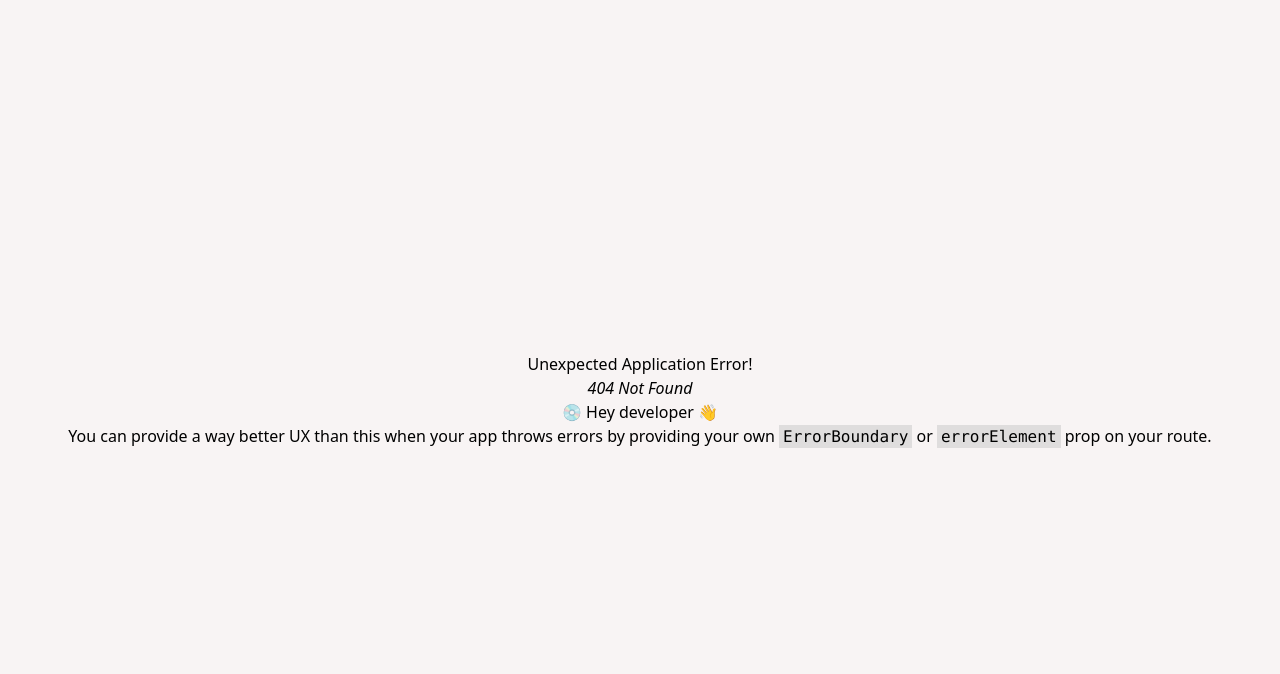
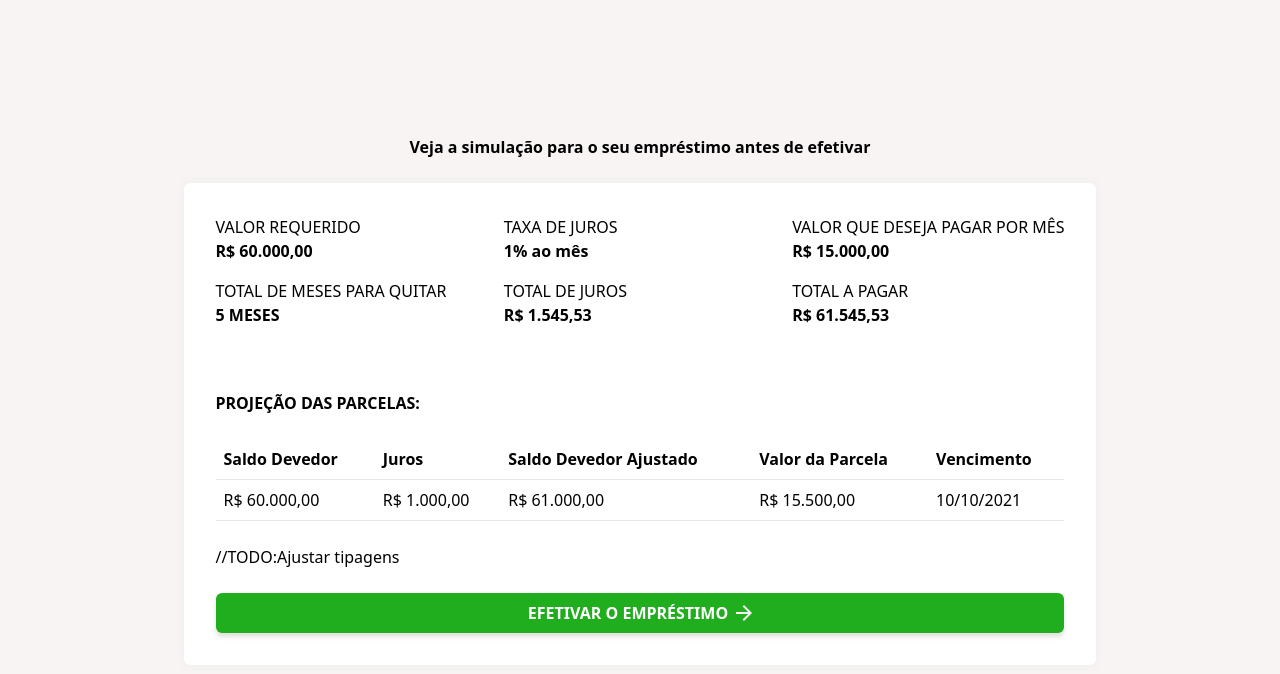
Before and after one commit to Seiixas/emprestimos-web, a React (Vite) app: page /1 in a window 1280 px wide. Before the commit this address had no page. Shown: the top 674 px of the page. Built offline with nearby package versions, Linux system fonts and the light colour scheme; no server answers.

Commit message:
feat: Finish simulation page

```diff
--- a/src/App.tsx
+++ b/src/App.tsx
@@ -1,10 +1,10 @@
 import { SnackbarProvider } from "notistack";
-import { Routes } from "./routes";
+import { AppRoutes } from "./routes";
 
 export default function App() {
   return (
     <SnackbarProvider>
-      <Routes />
+      <AppRoutes />
     </SnackbarProvider>
   );
 }
--- a/src/components/button.tsx
+++ b/src/components/button.tsx
@@ -1,14 +1,22 @@
 import { ButtonHTMLAttributes, forwardRef, PropsWithChildren } from "react";
 
 interface ButtonProps
-  extends PropsWithChildren<ButtonHTMLAttributes<HTMLButtonElement>> {}
+  extends PropsWithChildren<ButtonHTMLAttributes<HTMLButtonElement>> {
+  variant?: "primary" | "secondary";
+}
 
-const BaseButton = ({ children, ...rest }: ButtonProps) => {
+const BaseButton = ({
+  children,
+  variant = "primary",
+  ...rest
+}: ButtonProps) => {
+  const styles =
+    variant === "primary"
+      ? "border-border-500 rounded-md px-4 py-2 bg-orange-500 font-semibold text-white uppercase shadow-[0px_4px_4px_0px_#87878740] flex items-center justify-center gap-2"
+      : "border-border-500 rounded-md px-4 py-2 bg-green-500 font-semibold text-white uppercase shadow-[0px_4px_4px_0px_#87878740] flex items-center justify-center gap-2";
+
   return (
-    <button
-      {...rest}
-      className="border-border-500 rounded-md px-4 py-2 bg-orange-500 font-semibold text-white uppercase shadow-[0px_4px_4px_0px_#87878740]"
-    >
+    <button {...rest} className={styles}>
       {children}
     </button>
   );
--- /dev/null
+++ b/src/components/table.tsx
@@ -0,0 +1,45 @@
+import React from "react";
+
+type Row = {
+  [key: string]: string;
+};
+
+export type Header<T> = {
+  label: string;
+  key: keyof T;
+};
+
+interface TableProps<T extends Row>
+  extends React.HTMLAttributes<HTMLTableElement> {
+  headers: Header<T>[];
+  data: T[];
+}
+
+const Table = <T extends Row>({ headers, data, ...rest }: TableProps<T>) => {
+  return (
+    <table className="w-full" {...rest}>
+      <thead>
+        <tr>
+          {headers.map((header) => (
+            <th key={String(header.key)} className="p-2 text-left" scope="col">
+              {header.label}
+            </th>
+          ))}
+        </tr>
+      </thead>
+      <tbody>
+        {data.map((row, rowIndex) => (
+          <tr key={rowIndex}>
+            {headers.map((header) => (
+              <td key={String(header.key)} className="p-2 border-b border-t">
+                {row[header.key]}
+              </td>
+            ))}
+          </tr>
+        ))}
+      </tbody>
+    </table>
+  );
+};
+
+export { Table };
--- /dev/null
+++ b/src/pages/Simulation/Simulation.tsx
@@ -0,0 +1,107 @@
+import { useParams } from "react-router-dom";
+import { Button } from "../../components/button";
+import { Header, Table } from "../../components/table";
+import ArrowIcon from "../../assets/arrow.svg";
+import { useFetch } from "../../hooks/use-fetch";
+
+interface LoanSimulator {
+  outstanding_balance: string;
+  fees: string;
+  outstanding_balance_adjusted: string;
+  installment_value: string;
+  due_date: string;
+}
+
+const tableHeaders: Header<LoanSimulator>[] = [
+  { label: "Saldo Devedor", key: "outstanding_balance" },
+  { label: "Juros", key: "fees" },
+  { label: "Saldo Devedor Ajustado", key: "outstanding_balance_adjusted" },
+  { label: "Valor da Parcela", key: "installment_value" },
+  { label: "Vencimento", key: "due_date" },
+];
+
+const data: LoanSimulator[] = [
+  {
+    outstanding_balance: new Intl.NumberFormat("pt-BR", {
+      style: "currency",
+      currency: "BRL",
+    }).format(60000),
+    fees: new Intl.NumberFormat("pt-BR", {
+      style: "currency",
+      currency: "BRL",
+    }).format(1000),
+    outstanding_balance_adjusted: new Intl.NumberFormat("pt-BR", {
+      style: "currency",
+      currency: "BRL",
+    }).format(61000),
+    installment_value: new Intl.NumberFormat("pt-BR", {
+      style: "currency",
+      currency: "BRL",
+    }).format(15500),
+    due_date: "10/10/2021",
+  },
+];
+
+const Simulation = () => {
+  const { simulationId } = useParams<{ simulationId: string }>();
+
+  const [{ data: loans }] = useFetch<LoanSimulator>(
+    `/loan-simulations/${simulationId}`,
+    {
+      method: "GET",
+    }
+  );
+
+  return (
+    <>
+      <main>
+        <header className="flex flex-col items-center gap-8">
+          <h1 className="font-bold">
+            Veja a simulação para o seu empréstimo antes de efetivar
+          </h1>
+        </header>
+        <section className="bg-white rounded-md shadow-[0px_0px_10px_0px_#ECECEC] p-8 mt-6">
+          <article className="grid grid-cols-3 grid-rows-3 gap-4 items-start">
+            <div>
+              <p>VALOR REQUERIDO</p>
+              <p className="font-bold">R$ 60.000,00</p>
+            </div>
+            <div>
+              <p>TAXA DE JUROS</p>
+              <p className="font-bold">1% ao mês</p>
+            </div>
+            <div>
+              <p>VALOR QUE DESEJA PAGAR POR MÊS</p>
+              <p className="font-bold">R$ 15.000,00</p>
+            </div>
+            <div>
+              <p>TOTAL DE MESES PARA QUITAR</p>
+              <p className="font-bold">5 MESES</p>
+            </div>
+            <div>
+              <p>TOTAL DE JUROS</p>
+              <p className="font-bold">R$ 1.545,53</p>
+            </div>
+            <div>
+              <p>TOTAL A PAGAR</p>
+              <p className="font-bold">R$ 61.545,53</p>
+            </div>
+          </article>
+          <article className="flex flex-col gap-6">
+            <h3 className="font-bold">PROJEÇÃO DAS PARCELAS:</h3>
+            <Table headers={tableHeaders} data={data} /> //TODO:Ajustar tipagens
+            <Button variant="secondary">
+              <span>EFETIVAR O EMPRÉSTIMO</span>
+              <img
+                src={ArrowIcon}
+                alt="Ícone de uma seta na cor branca apontando para a direita"
+              />
+            </Button>
+          </article>
+        </section>
+      </main>
+    </>
+  );
+};
+
+export { Simulation };
--- a/src/routes.tsx
+++ b/src/routes.tsx
@@ -1,19 +1,14 @@
-import { createBrowserRouter, RouterProvider } from "react-router-dom";
+import { BrowserRouter, Route, Routes } from "react-router-dom";
 import { Home } from "./pages/Home/Home";
+import { Simulation } from "./pages/Simulation/Simulation";
 
-const router = createBrowserRouter([
-  {
-    path: "/",
-    element: <Home />,
-  },
-  {
-    path: "/simulation",
-    element: <div>About</div>,
-  },
-]);
-
-const Routes = () => {
-  return <RouterProvider router={router} />;
+export const AppRoutes = () => {
+  return (
+    <BrowserRouter>
+      <Routes>
+        <Route path="/" element={<Home />} />
+        <Route path=":simulationId" element={<Simulation />} />
+      </Routes>
+    </BrowserRouter>
+  );
 };
-
-export { Routes };
--- a/tailwind.config.js
+++ b/tailwind.config.js
@@ -22,6 +22,9 @@ export default {
         background: {
           500: '#f6f6f6'
         },
+        green: {
+          500: '#21AE1E'
+        }
     }
   },
 
```
Also changed, not shown: src/assets/arrow.svg (added).
